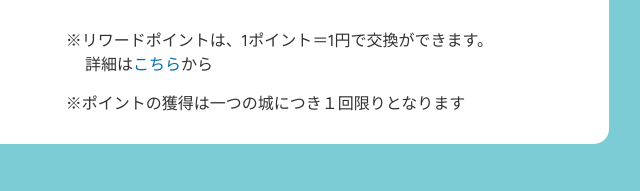
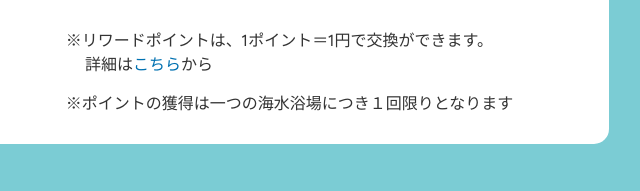
Before and after one commit to asako-dev/beach, a plain HTML site: page index.html in a window 1280 px wide. Shown: the part 1670-1861 px from the top of the page, 361-1001 px from the left. Drawn offline with nearby package versions, Linux system fonts and the light colour scheme.

Commit message:
テキスト修正

```diff
--- a/index.html
+++ b/index.html
@@ -70,7 +70,7 @@
                             <p class="prize__point"><span>120</span>リワードポイント</p></div>
                         </div>
                         <p class="prize__attention">※リワードポイントは、1ポイント＝1円で交換ができます。<br>詳細は<a href="https://note.com/pictier/n/nc57309d77e68" target="_blank">こちら</a>から</p>
-                            <p class="prize__attention">※ポイントの獲得は一つの城につき１回限りとなります</p>
+                            <p class="prize__attention">※ポイントの獲得は一つの海水浴場につき１回限りとなります</p>
                     </div>
                     <div class="prize__container02"  data-aos="fade-up">
                         <p class="prize__done"><span class="prize__three">3</span>つ以上の依頼を達成した方の中から</p>
```
